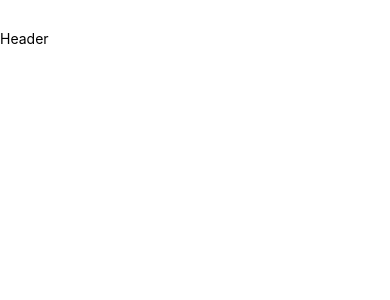
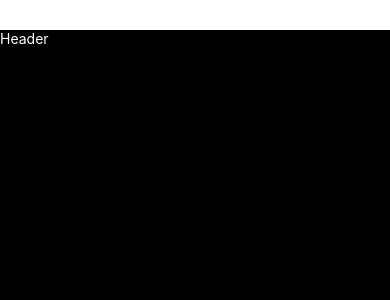
Before and after one commit to software-developer-yamin/Instagram-Clone-with-React-Native, a React Native app: screen / in a window 390 px wide. Shown: the top 300 px of the page. Built offline with nearby package versions, Linux system fonts and the light colour scheme.

Commit message:
setting up folder structure

```diff
--- a/screens/HomeScreen/components/Header.jsx
+++ b/components/Home/Header.jsx
@@ -3,7 +3,7 @@ import { StyleSheet, Text, View } from "react-native";
 const Header = () => {
   return (
     <View>
-      <Text>Header</Text>
+      <Text style={{ color: "white" }}>Header</Text>
     </View>
   );
 };
--- /dev/null
+++ b/screens/HomeScreen.jsx
@@ -0,0 +1,19 @@
+import { StyleSheet, View } from "react-native";
+import Header from "../components/Home/Header";
+
+const HomeScreen = () => {
+  return (
+    <View style={styles.container}>
+      <Header />
+    </View>
+  );
+};
+
+export default HomeScreen;
+
+const styles = StyleSheet.create({
+  container: {
+    flex: 1,
+    backgroundColor: "black",
+  },
+});
--- a/screens/HomeScreen/index.jsx
+++ /dev/null
@@ -1,14 +0,0 @@
-import { StyleSheet, View } from "react-native";
-import Header from "./components/Header";
-
-const HomeScreen = () => {
-  return (
-    <View>
-      <Header />
-    </View>
-  );
-};
-
-export default HomeScreen;
-
-const styles = StyleSheet.create({});
```
